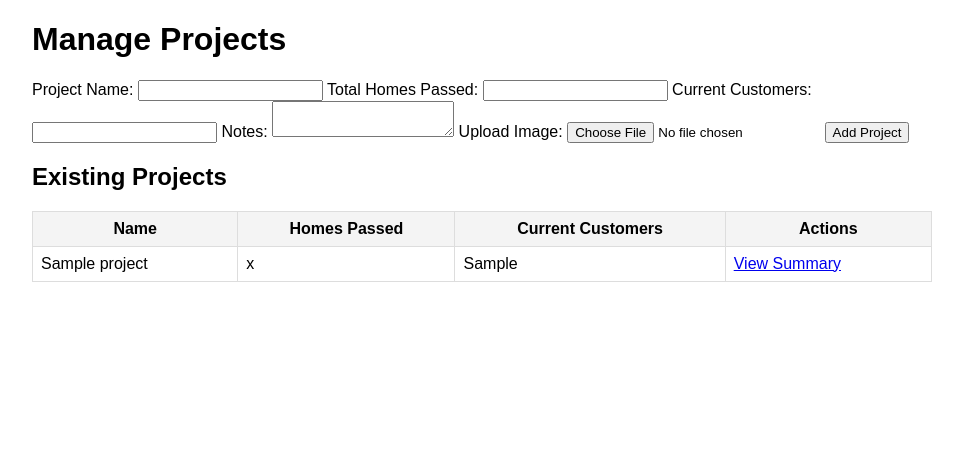
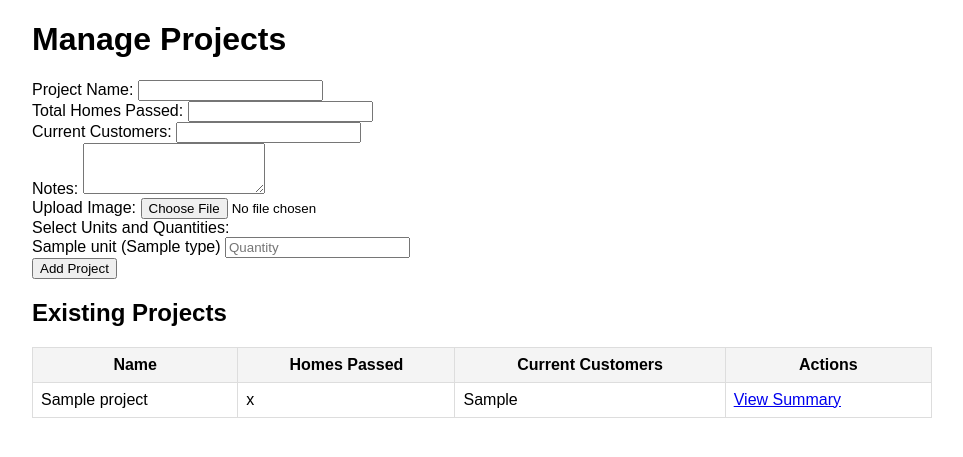
Before and after one commit to projectdumb2/estimator-gpt, a Flask app: template app/templates/projects.html in a window 1280 px wide. Shown: the part 18-475 px from the top of the page, without its empty margins (158-1121 px from the left). Run offline with Flask 3, Linux system fonts and the light colour scheme; the template is opened without the code that fills it: most values are stand-ins (such as "Sample title", 1, 10 or a date in 2020).

Commit message:
Update projects.html

```diff
--- a/app/templates/projects.html
+++ b/app/templates/projects.html
@@ -1,30 +1,53 @@
 {% extends "base.html" %}
 
 {% block content %}
-<h1>Manage Projects</h1>
+<div class="container my-5">
+    <h1 class="text-center mb-4">Manage Projects</h1>
 
-<form method="POST" enctype="multipart/form-data" action="/projects">
-    <label for="name">Project Name:</label>
-    <input type="text" name="name" required>
+    <form method="POST" enctype="multipart/form-data" action="/projects" class="p-4 border rounded shadow-sm bg-light">
+        <div class="row mb-3">
+            <div class="col-md-6">
+                <label for="name" class="form-label">Project Name:</label>
+                <input type="text" name="name" id="name" class="form-control" required>
+            </div>
+            <div class="col-md-3">
+                <label for="homes_passed" class="form-label">Total Homes Passed:</label>
+                <input type="number" name="homes_passed" id="homes_passed" class="form-control" required>
+            </div>
+            <div class="col-md-3">
+                <label for="current_customers" class="form-label">Current Customers:</label>
+                <input type="number" name="current_customers" id="current_customers" class="form-control" required>
+            </div>
+        </div>
 
-    <label for="homes_passed">Total Homes Passed:</label>
-    <input type="number" name="homes_passed" required>
+        <div class="mb-3">
+            <label for="notes" class="form-label">Notes:</label>
+            <textarea name="notes" id="notes" class="form-control" rows="3"></textarea>
+        </div>
 
-    <label for="current_customers">Current Customers:</label>
-    <input type="number" name="current_customers" required>
+        <div class="mb-3">
+            <label for="image" class="form-label">Upload Image:</label>
+            <input type="file" name="image" id="image" class="form-control">
+        </div>
 
-    <label for="notes">Notes:</label>
-    <textarea name="notes"></textarea>
+        <div class="mb-3">
+            <label class="form-label">Select Units and Quantities:</label>
+            <div id="unitSelection">
+                {% for unit in units %}
+                <div class="input-group mb-2">
+                    <span class="input-group-text">{{ unit.name }} ({{ unit.type }})</span>
+                    <input type="number" name="unit_quantity_{{ unit.id }}" class="form-control" placeholder="Quantity">
+                </div>
+                {% endfor %}
+            </div>
+        </div>
 
-    <label for="image">Upload Image:</label>
-    <input type="file" name="image">
-
-    <button type="submit">Add Project</button>
+        <button type="submit" class="btn btn-primary">Add Project</button>
     </form>
 
-<h2>Existing Projects</h2>
-<table>
-    <thead>
+    <h2 class="text-center my-4">Existing Projects</h2>
+    <table class="table table-bordered table-striped">
+        <thead class="table-dark">
             <tr>
                 <th>Name</th>
                 <th>Homes Passed</th>
@@ -39,10 +62,11 @@
                 <td>{{ project.homes_passed }}</td>
                 <td>{{ project.current_customers }}</td>
                 <td>
-                <a href="/summary/{{ project.id }}">View Summary</a>
+                    <a href="/summary/{{ project.id }}" class="btn btn-info btn-sm">View Summary</a>
                 </td>
             </tr>
             {% endfor %}
         </tbody>
     </table>
+</div>
 {% endblock %}
```
Lines whose indentation alone changed are shown as unchanged.
